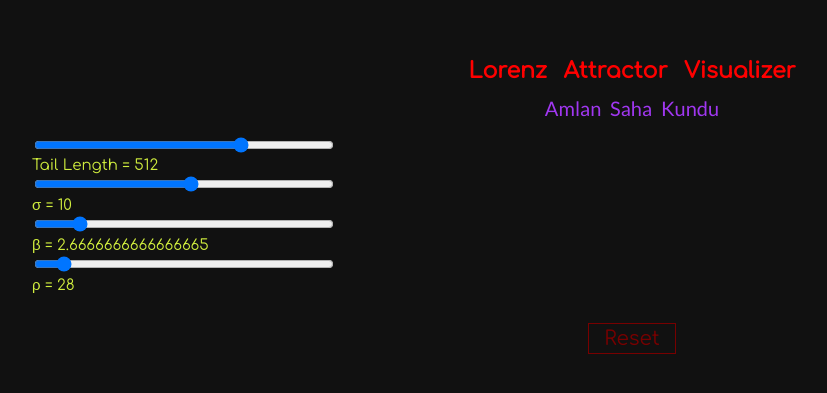
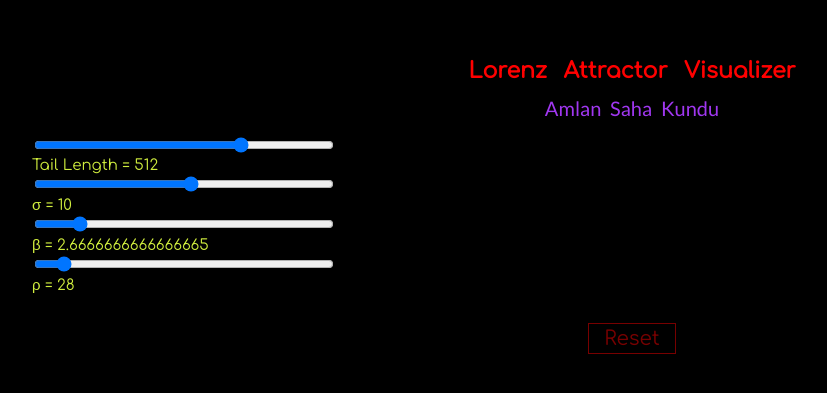
Before and after one commit to yoursamlan/mobilelorenz, a plain HTML site: page index.html in a window 1280 px wide. Shown: the part 385-778 px from the top of the page, without its empty margins (8-835 px from the left). Drawn offline with Linux system fonts and the light colour scheme; no server answers; files whose address does not match are found by name.

Commit message:
Update lorenz.css

```diff
--- a/lorenz.css
+++ b/lorenz.css
@@ -1,6 +1,6 @@
 body, html {
     font-family: sans-serif;
-    background: #111;
+    background: #000;
     width: 100%;
     height: 100%;
     overflow: hidden;
```
